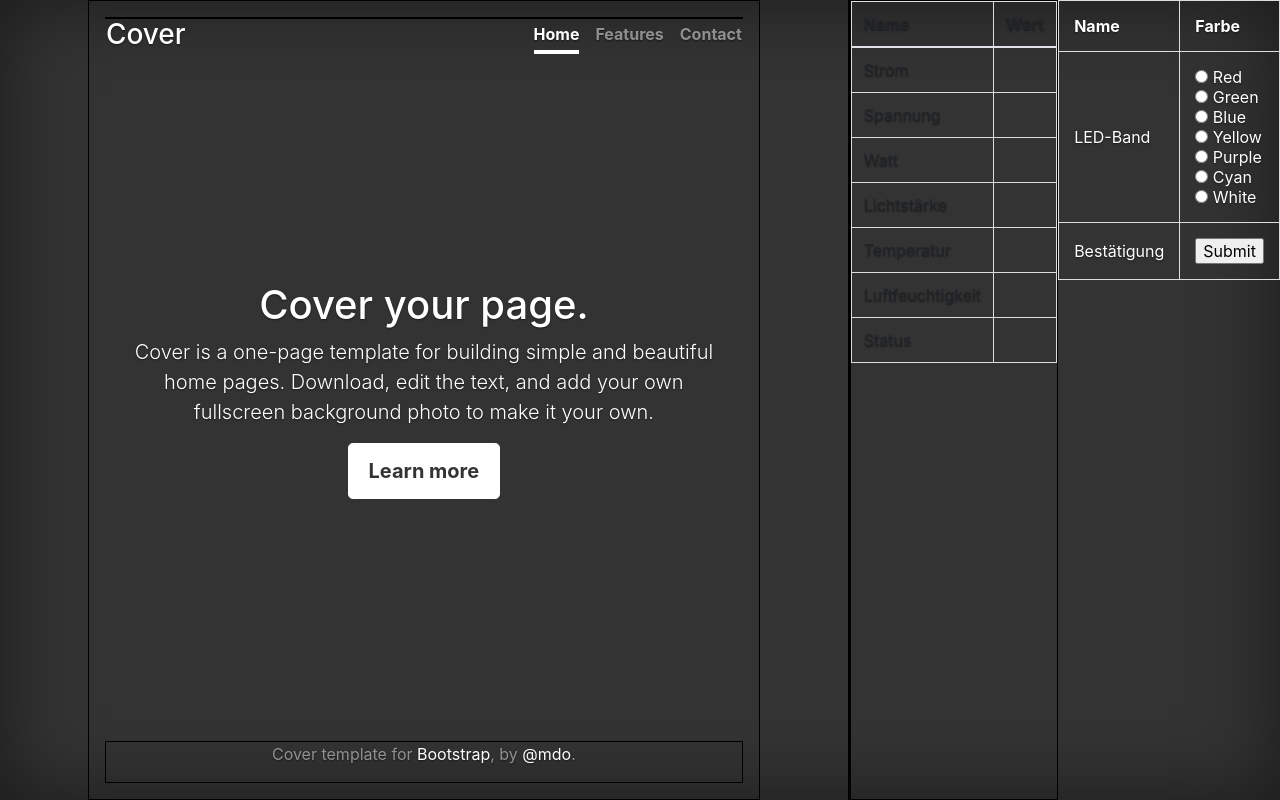
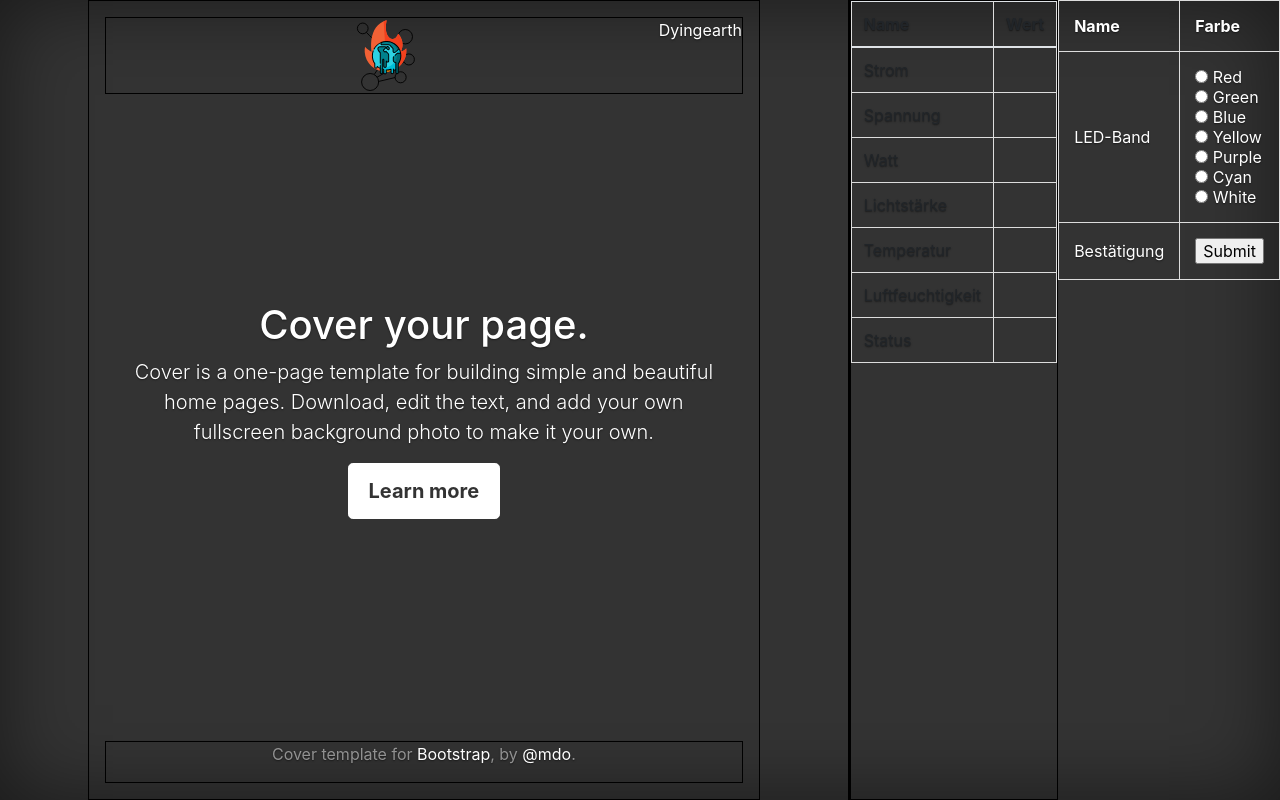
Before and after one commit to HackathonGermany/Smart, a PHP site: page /Login/?relais1=1 in a window 1280 px wide. Run offline with PHP 8.4, Linux system fonts and the light colour scheme; the visitor is signed in with stand-in values (Sample User, id 1); data that the repository does not hold is empty; some libraries are stand-ins or nearby versions.

Commit message:
added logo

```diff
--- a/Web/Login/index.php
+++ b/Web/Login/index.php
@@ -77,11 +77,9 @@ foreach ($result as $row) {
 <div class="cover-container d-flex h-100 p-3 mx-auto flex-column">
       <header class="masthead mb-auto">
         <div class="inner">
-          <h3 class="masthead-brand">Cover</h3>
+          <img src="../assets/media/logo.svg" alt="" width="75" height="75">
           <nav class="nav nav-masthead justify-content-center">
-            <a class="nav-link active" href="#">Home</a>
-            <a class="nav-link" href="#">Features</a>
-            <a class="nav-link" href="#">Contact</a>
+             <a class="masthead-brand">Dyingearth</a>
           </nav>
         </div>
       </header>
```
